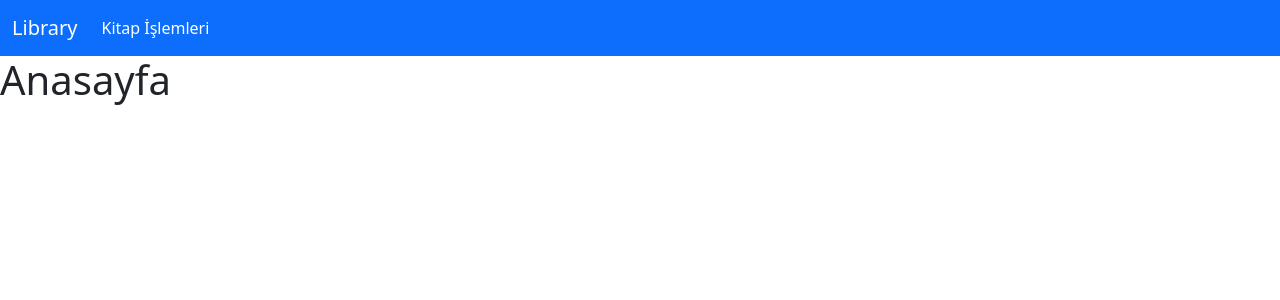
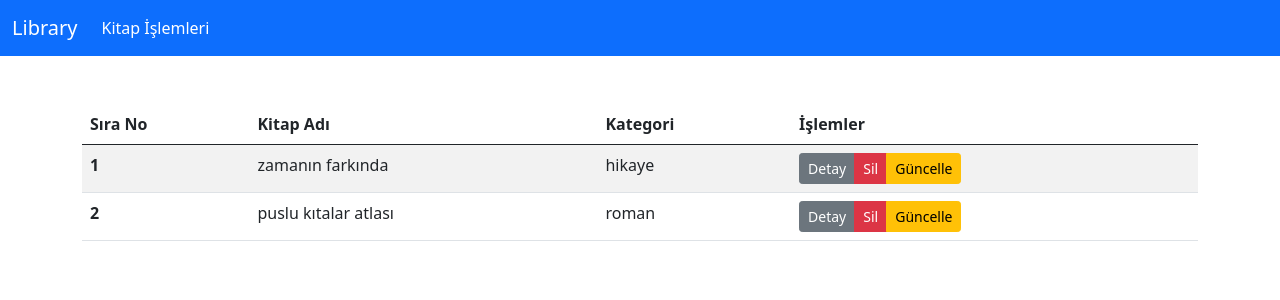
Before and after one commit to Udemig/4-sezon-haftaici-library, a React (Create React App) app: page / in a window 1280 px wide. Shown: the top 300 px of the page. Built offline with nearby package versions, Linux system fonts and the light colour scheme; data requests are answered from the project's data file.

Commit message:
list books

```diff
--- a/db.json
+++ b/db.json
@@ -8,6 +8,15 @@
             "price":70,
             "isbn":"9789750509292",
             "categoryId": "2"
+        },
+        {
+            "id":"2",
+            "title":"puslu kıtalar atlası",
+            "author":"ihsan oktay anar",
+            "publisher":"iletişim",
+            "price":50,
+            "isbn":"9789750509243",
+            "categoryId": "1"
         }
     ],
     "categories":[
--- a/src/App.js
+++ b/src/App.js
@@ -18,8 +18,6 @@
   const categoriesState=useSelector(state => state.categoriesState) */
   const { booksState, categoriesState } = useSelector((state) => state);
   const dispatch = useDispatch();
-  console.log("booksState",booksState);
-  console.log("categoriesState",categoriesState);
 
   useEffect(() => {
     /* get books */
@@ -32,7 +30,7 @@
             type: actionTypes.bookActions.GET_BOOKS_SUCCESS,
             payload: res.data,
           });
-        }, 2000);
+        }, 1000);
       })
       .catch((err) => {
         dispatch({
@@ -50,7 +48,7 @@
             type: actionTypes.categoryActions.GET_CATEGORIES_SUCCESS,
             payload: res.data,
           });
-        }, 2000);
+        }, 1000);
       })
       .catch((err) => {
         dispatch({
--- /dev/null
+++ b/src/components/ListBooks.js
@@ -0,0 +1,63 @@
+import React from "react";
+
+import { useSelector } from "react-redux";
+
+const ListBooks = () => {
+  const { booksState, categoriesState } = useSelector((state) => state);
+  return (
+    <div>
+      {booksState.books.length === 0 && (
+        <div className="my-5 d-flex justify-content-center">
+          <div className="alert alert-warning text-center w-75" role="alert">
+            Sistemde gösterilecek kitap kaydı yok.
+          </div>
+        </div>
+      )}
+      {booksState.books.length > 0 && (
+        <div className="container my-5">
+          <table className="table table-striped">
+            <thead>
+              <tr>
+                <th scope="col">Sıra No</th>
+                <th scope="col">Kitap Adı</th>
+                <th scope="col">Kategori</th>
+                <th scope="col">İşlemler</th>
+              </tr>
+            </thead>
+            <tbody>
+              {booksState.books.map((book, index) => {
+                const myCategory = categoriesState.categories.find(
+                  (item) => item.id === book.categoryId
+                );
+                return (
+                  <tr key={book.id}>
+                    <th scope="row">{index + 1}</th>
+                    <td>{book.title}</td>
+                    <td>{myCategory.name}</td>
+                    <td>
+                      <div
+                        className="btn-group"
+                        role="group">
+                        <button type="button" className="btn btn-sm btn-secondary">
+                          Detay
+                        </button>
+                        <button type="button" className="btn btn-sm btn-danger">
+                          Sil
+                        </button>
+                        <button type="button" className="btn btn-sm btn-warning">
+                          Güncelle
+                        </button>
+                      </div>
+                    </td>
+                  </tr>
+                );
+              })}
+            </tbody>
+          </table>
+        </div>
+      )}
+    </div>
+  );
+};
+
+export default ListBooks;
--- a/src/pages/Home.js
+++ b/src/pages/Home.js
@@ -2,12 +2,13 @@
 
 import { Link } from "react-router-dom";
 import Header from "../components/Header";
+import ListBooks from "../components/ListBooks";
 
 const Home=()=>{
     return(
         <div>
             <Header />
-            <h1>Anasayfa</h1>
+            <ListBooks />
         </div>
     )
 }
--- a/src/redux/reducers/booksReducer.js
+++ b/src/redux/reducers/booksReducer.js
@@ -1,7 +1,7 @@
 import actionTypes from "../actions/actionTypes"
 
 const initialState={
-    pending: false,
+    pending: true,
     success: false,
     books: [],
     error: false,
--- a/src/redux/reducers/categoriesReducer.js
+++ b/src/redux/reducers/categoriesReducer.js
@@ -1,7 +1,7 @@
 import actionTypes from "../actions/actionTypes";
 
 const initialState={
-    pending:false,
+    pending:true,
     success: false,
     categories: [],
     error: false,
```
